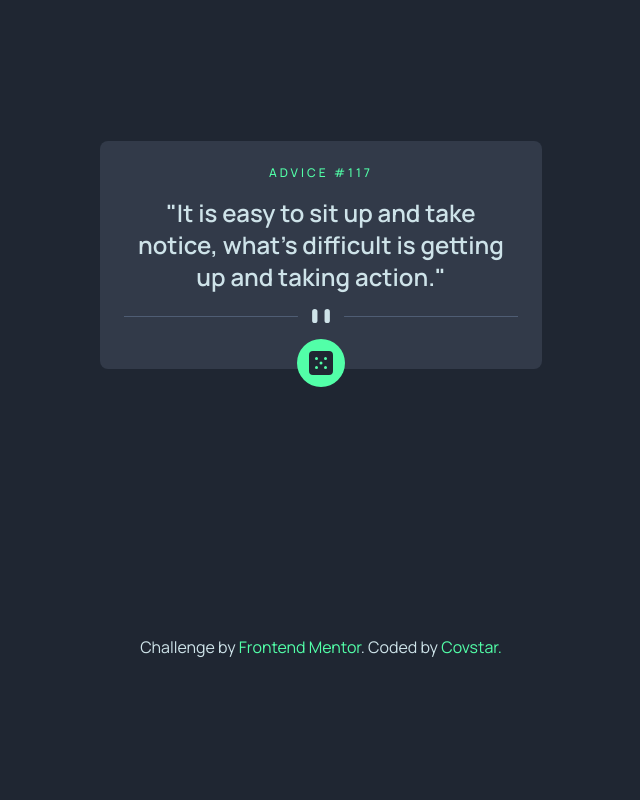
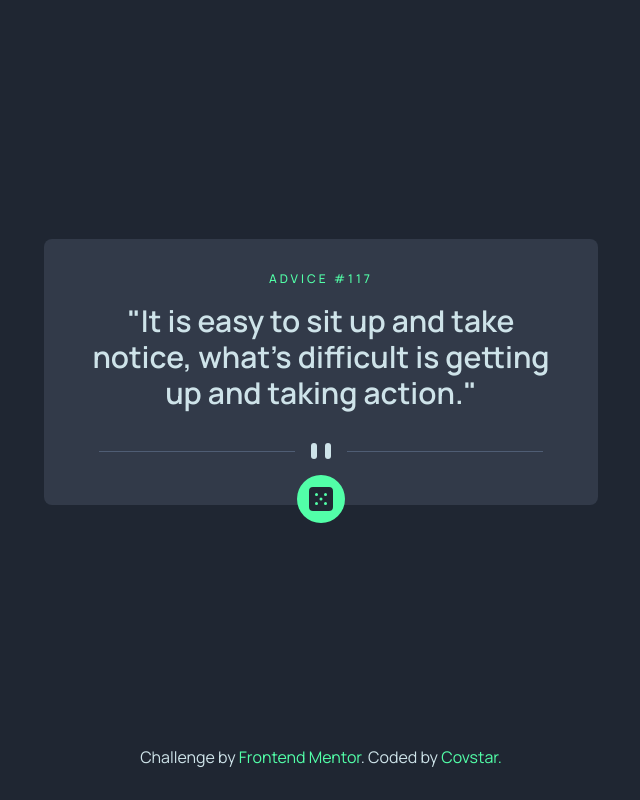
Before and after one commit to covstar/advice-generator-app, a website: page index.html in a window 1280 px wide. Shown: the whole page, without its empty margins (319-959 px from the left). Drawn offline with nearby package versions, Linux system fonts and the light colour scheme.

Commit message:
Box Positioning in large screens corrected

```diff
--- a/index.html
+++ b/index.html
@@ -27,19 +27,19 @@
 
     <div class="self-center my-auto mx-auto md:w-45%  sm:w-80%">     <!-- main body  -->
       <!-- box container  -->
-      <div class="text-center  bg-Dark-Grayish-Blue sm:mt-50% p-6 rounded-lg">
+      <div class="text-center  bg-Dark-Grayish-Blue md:mt-20% sm:mt-50% p-8 rounded-lg">
         <h1 class="text-Neon-Green tracking-widest text-xs font-medium">ADVICE <span id="adviceId">#117</span></h1> <!-- Advice ID goes here -->
 
-          <p id="myParagraph" class="text-Light-Cyan md:text-2xl sm:text-xl pt-4 font-semibold">"It is easy to sit up and take notice, what's difficult is getting up and taking action."</p>   <!-- "Advice text goes here" -->
+          <p id="myParagraph" class="text-Light-Cyan md:text-3xl sm:text-xl pt-4 font-semibold">"It is easy to sit up and take notice, what's difficult is getting up and taking action."</p>   <!-- "Advice text goes here" -->
 
-        <div class="pt-4"> <!-- line break with pause icon  -->
+        <div class="pt-8"> <!-- line break with pause icon  -->
           <img class="sm:hidden mx-auto" src="./images/pattern-divider-desktop.svg" alt="icon">
           <img class="md:hidden mx-auto" src="./images/pattern-divider-mobile.svg" alt="icon">
 
         </div>
 
         <!-- advice button  -->
-        <div class="-mb-12 pt-4 ">
+        <div class="-mb-14 pt-4 ">
          <button id="myButton" class="bg-Neon-Green h-12 w-12 rounded-full text-center cursor-pointer">
           <img class="mx-auto my-auto" src="./images/icon-dice.svg" alt="">
         </button>
```
Also changed, not shown: public/output.css.
